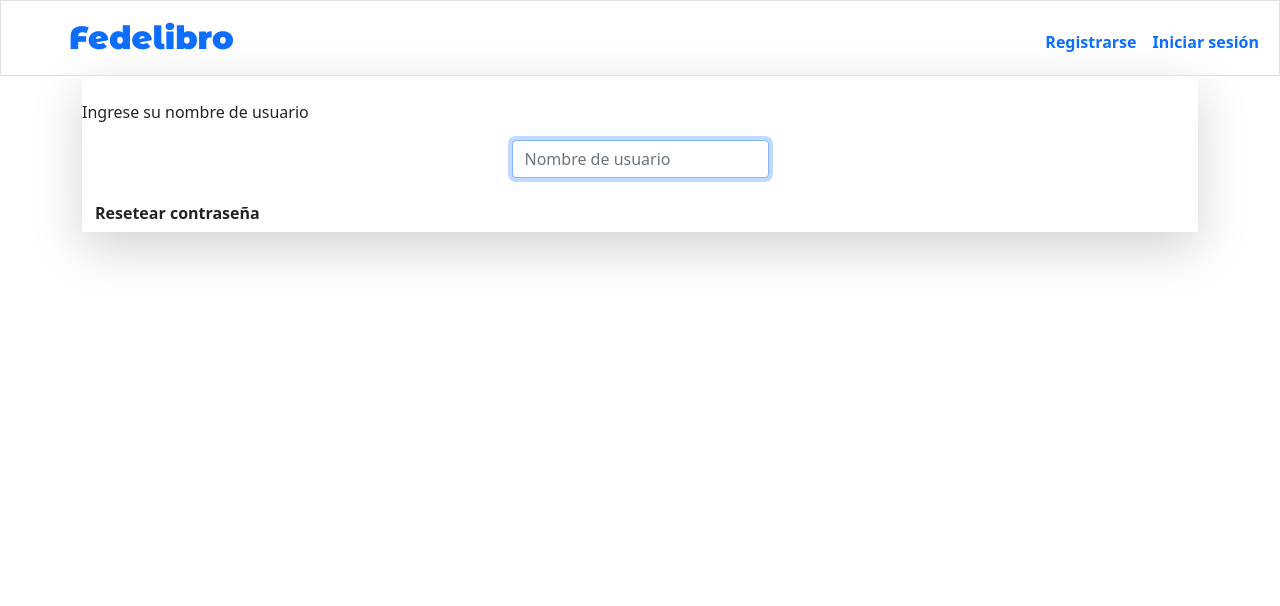
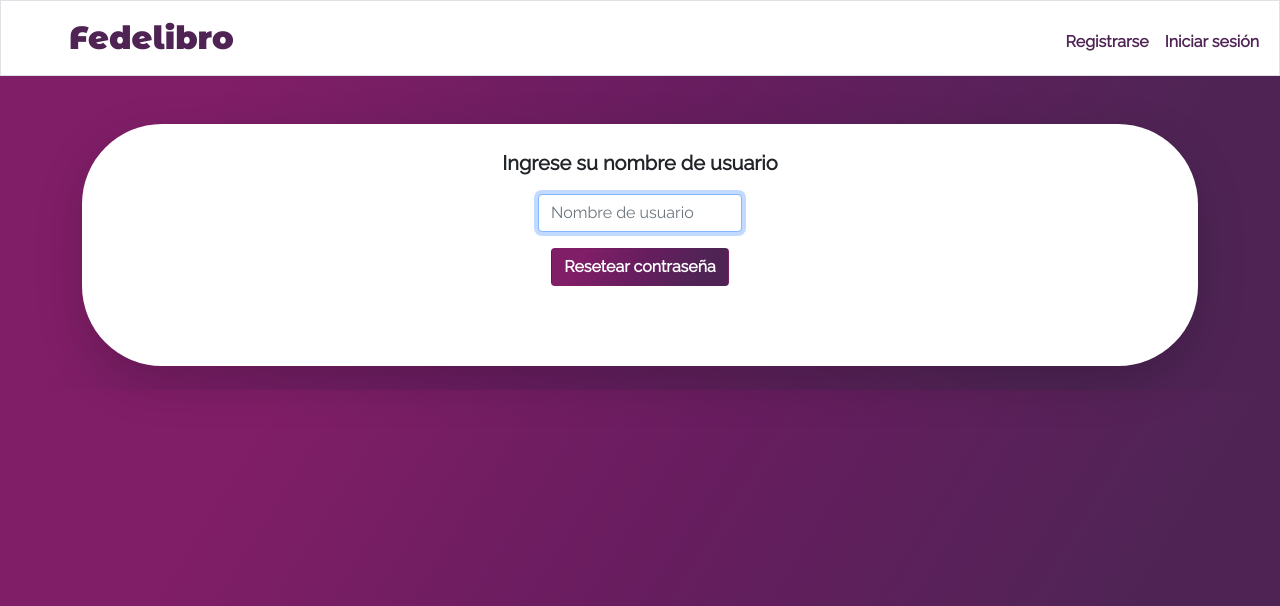
Before and after one commit to FedeLopez17/fedelibro, a Flask app: page /reset_pass in a window 1280 px wide. Shown: the top 606 px of the page. Run offline with Flask 2, Linux system fonts and the light colour scheme; some libraries are stand-ins or nearby versions.

Commit message:
Changed reset page's styling

```diff
--- a/static/styles_reset.css
+++ b/static/styles_reset.css
@@ -0,0 +1,55 @@
+a:link {
+    color: #4f2455;
+    text-decoration: none;
+  }
+
+  a:visited {
+    color: #4f2455;
+    text-decoration: none;
+  }
+
+  a:hover {
+    color: #4f2455;
+    text-decoration: underline;
+  }
+
+  a:active {
+    color: #4f2455;
+    text-decoration: none;
+  }
+
+  a:link {
+      color: #4f2455;
+      text-decoration: none;
+  }
+
+  a.nav-link:visited {
+      color: #4f2455;
+      text-decoration: none;
+  }
+
+  a.nav-link:hover {
+      color: #4f2455;
+      text-decoration: underline;
+  }
+
+  a.nav-link:active {
+      color: #4f2455;
+      text-decoration: none;
+  }
+
+  a.register:hover {
+    color: #4f2455;
+    text-decoration: underline;
+  }
+#navdiv{background-color:white}
+body{background-image:linear-gradient(121.84deg, #811e68 17.02%, #671d5f 50.23%, #4f2455 83.43%); font-family: 'Raleway';}
+.reset-box{margin-left:auto; display:inline;}
+.form_box{border-radius: 80px; text-align:center; margin-top:6vh; padding-bottom:10vh; background-color:white;}
+#username{font-size: 20px;}
+#reset_question{font-size: 20px;}
+#reset_password{background-color:#fafafa}
+#reset_passwordconfirm{background-color:red}
+#btn1{background-image:linear-gradient(121.84deg, #811e68 17.02%, #671d5f 50.23%, #4f2455 83.43%); color:white}
+#btn2{background-image:linear-gradient(121.84deg, #811e68 17.02%, #671d5f 50.23%, #4f2455 83.43%); color:white}
+#btn3{background-image:linear-gradient(121.84deg, #811e68 17.02%, #671d5f 50.23%, #4f2455 83.43%); color:white}
--- a/templates/reset.html
+++ b/templates/reset.html
@@ -24,13 +24,13 @@
         {% endif %}
 
         </div>
-            <div id = "reset_box" class = "container">
-                <form action="/reset_pass" method="post" id="reset_form" class = "shadow-lg pt-4 mb-4">
-                    <p id = "message0">Ingrese su nombre de usuario</p>
+            <div class = "container reset_box">
+                <form action="/reset_pass" method="post" id="reset_form" class = "shadow-lg pt-4 mb-4 form_box">
+                    <p id = "username"><b>Ingrese su nombre de usuario</b></p>
                     <div class="mb-3">
-                        <input autocomplete="off" autofocus class="form-control mx-auto w-auto" id="username" name="username" placeholder="Nombre de usuario" type="text" required>
+                        <input autocomplete="off" autofocus class="form-control mx-auto w-auto" name="username" placeholder="Nombre de usuario" type="text" required>
                     </div>
-                    <button id = "reset_username_button" class="btn" type="submit"><b>Resetear contraseña</b></button>
+                    <button id = "btn1" class="btn" type="submit"><b>Resetear contraseña</b></button>
                 </form>
             </div>
     {% endif %}
@@ -45,13 +45,13 @@
             </div>
             {% endif %}
 
-            <div id = "reset_box" class = "container">
-                <form action="/reset_pass" method="post" id="reset_form" class = "shadow-lg pt-4 mb-4">
-                    <p id = "reset_question">{{username}}, {{reset_question}}</p>
+            <div class = "container reset_box">
+                <form action="/reset_pass" method="post" id="reset_form" class = "shadow-lg pt-4 mb-4 form_box">
+                    <p id = "reset_question"><b>{{username}}, {{reset_question}}</b></p>
                     <div class="mb-3">
-                        <input autocomplete="off" autofocus class="form-control mx-auto w-auto" id="reset_answer" name="reset_answer" placeholder="Respuesta" type="text" required>
+                        <input autocomplete="off" autofocus class="form-control mx-auto w-auto" name="reset_answer" placeholder="Respuesta" type="text" required>
                     </div>
-                    <button id = "reset_username_button" class="btn" type="submit"><b>Resetear contraseña</b></button>
+                    <button id = "btn2" class="btn" type="submit"><b>Resetear contraseña</b></button>
                 </form>
             </div>
     {% endif %}
@@ -66,15 +66,15 @@
             </div>
             {% endif %}
 
-            <div id = "reset_box" class = "container">
-                <form action="/reset_pass" method="post" id="reset_form" class = "shadow-lg pt-4 mb-4">
+            <div class = "container reset_box">
+                <form action="/reset_pass" method="post" id="reset_form" class = "shadow-lg pt-4 mb-4 form_box">
                     <div class="mb-3">
                         <input autocomplete="off" autofocus class="form-control mx-auto w-auto" id="reset_password" name="reset_password" placeholder="Nueva contraseña" type="password" required>
                     </div>
                      <div class="mb-3">
                         <input autocomplete="off" autofocus class="form-control mx-auto w-auto" id="reset_password_confirm" name="confirm_reset_password" placeholder="Confirmar contraseña" type="password" required>
                     </div>
-                    <button id = "reset_username_button" class="btn" type="submit"><b>Resetear contraseña</b></button>
+                    <button id = "btn3" class="btn" type="submit"><b>Resetear contraseña</b></button>
                 </form>
             </div>
     {% endif %}
```
